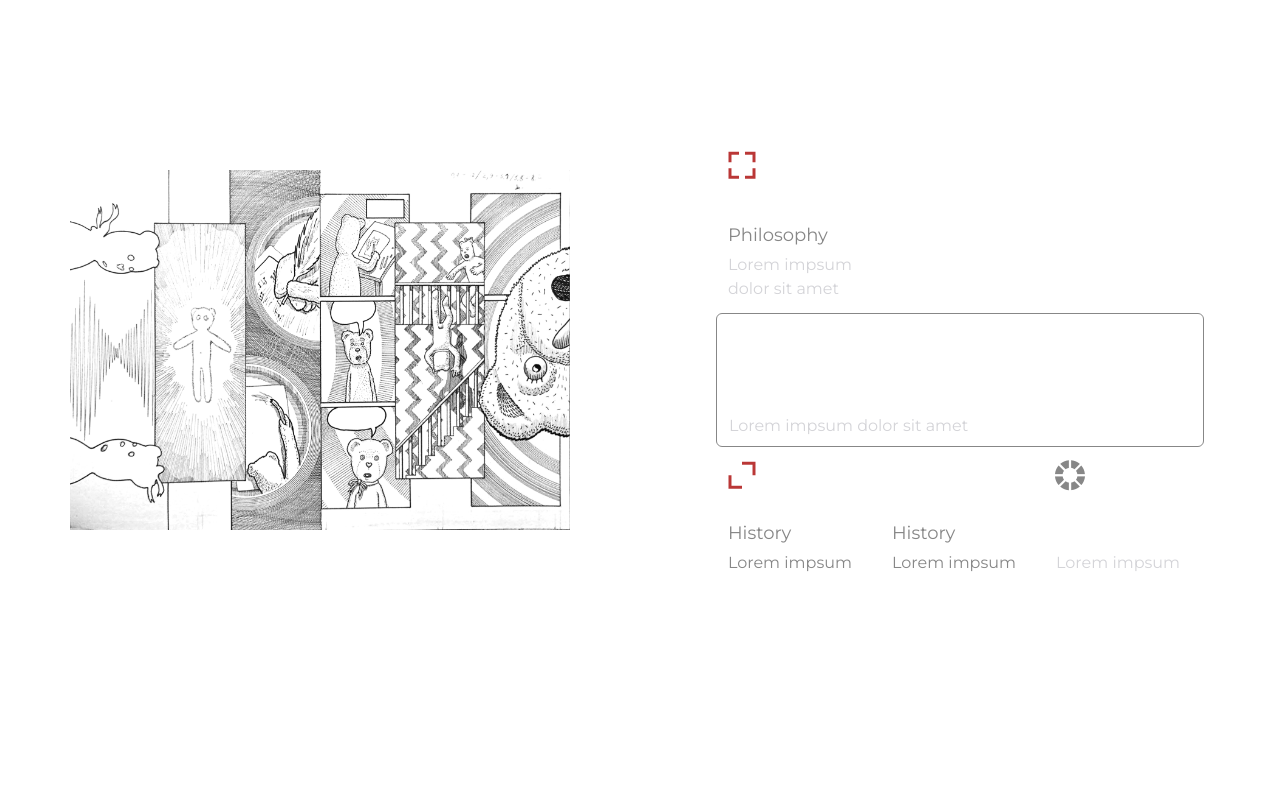
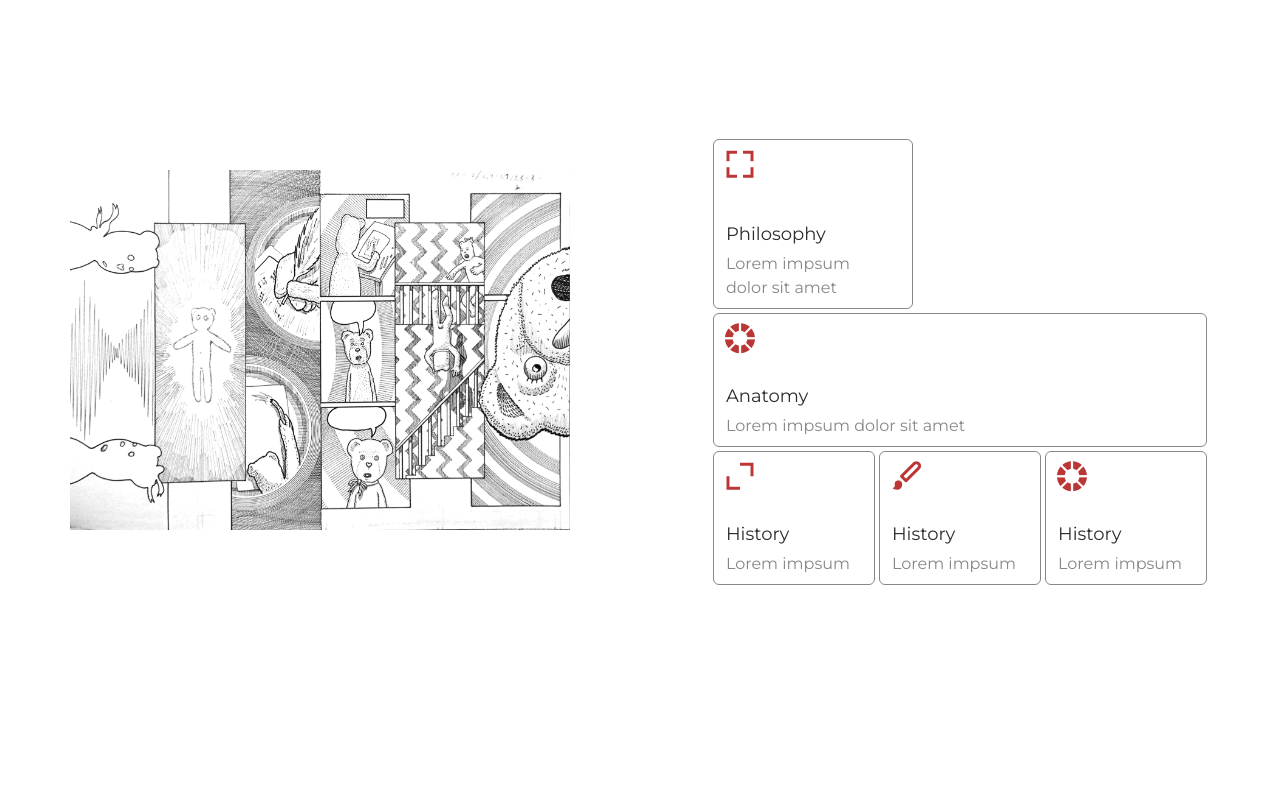
Before and after one commit to Najdorf12/gallery-app, a React (Vite) app: page /BisyLorem in a window 1280 px wide. Shown: the part 980-1780 px from the top of the page. Built offline with nearby package versions, Linux system fonts and the light colour scheme.

Commit message:
add styles

```diff
--- a/src/components/GalleryArtist.jsx
+++ b/src/components/GalleryArtist.jsx
@@ -28,30 +28,30 @@ const GalleryArtist = ({ obra }) => {
         <section className="px-2  mt-6  lg:w-1/2 flex flex-col items-center lg:justify-center ">
           {/* 01 */}
           <div className="white max-w-[650px] xl:w-[700px] 2xl:w-[800px]">
-            <div className="relative w-[200px] blackCustom  border-grayCustom pl-3 flex flex-col  pt-1 pb-2 rounded-md ">
+            <div className="relative w-[200px] blackCustom border  border-grayCustom  pl-3 flex flex-col  pt-1 pb-2 rounded-md ">
               <i className="bx bx-fullscreen text-3xl -ml-1 text-redCustom lg:text-4xl"></i>
-              <h6 className="text-grayCustom font-text2 text-base mt-6 lg:text-lg lg:mt-9">
+              <h6 className="text-blackCustom font-text2 text-base mt-6 lg:text-lg lg:mt-9">
                 Philosophy
               </h6>
-              <p className="text-balance leading-4 mt-1 pr-6 text-zinc-300 font-text2 text-sm lg:text-base">
+              <p className="text-balance leading-4 mt-1 pr-6 text-grayCustom font-text2 text-sm lg:text-base">
                 {obra?.description?.detail1}
               </p>
             </div>
             {/* 02 */}
-            <div className="relative w-full grayCustom border-[1px] border-grayCustom pl-3 flex flex-col  pt-1 pb-2 rounded-md mt-1">
-              <i className="bx bxs-color text-3xl -ml-1 text-whiteCustom lg:text-4xl"></i>
-              <h6 className="text-whiteCustom font-text2 text-base mt-6 lg:text-lg">
+            <div className="relative w-full grayCustom border-[1px] border-grayCustom  pl-3 flex flex-col  pt-1 pb-2 rounded-md mt-1">
+              <i className="bx bxs-color text-3xl -ml-1 text-redCustom lg:text-4xl"></i>
+              <h6 className="text-blackCustom font-text2 text-base mt-6 lg:text-lg">
                 Anatomy
               </h6>
-              <p className="text-balance leading-4 mt-1 pr-6 text-zinc-300 font-text2 text-sm lg:text-base">
+              <p className="text-balance leading-4 mt-1 pr-6 text-grayCustom font-text2 text-sm lg:text-base">
                 {obra?.description?.detail2}
               </p>
             </div>
             {/* 03 */}
             <div className="flex gap-1">
-              <div className="relative w-[33.33%] whiteCustom  border-grayCustom pl-3 flex flex-col  pt-1 pb-2 rounded-md mt-1">
+              <div className="relative w-[33.33%] whiteCustom  border-grayCustom  pl-3 border flex flex-col  pt-1 pb-2 rounded-md mt-1">
                 <i className="bx bx-expand-alt  text-4xl -ml-1 text-redCustom lg:text-4xl"></i>
-                <h6 className="text-grayCustom font-text2 text-base mt-6 lg:text-lg">
+                <h6 className="text-blackCustom font-text2 text-base mt-6 lg:text-lg">
                   History
                 </h6>
                 <p className="text-balance leading-4 mt-1 pr-6 text-grayCustom font-text2 text-sm lg:text-base">
@@ -59,21 +59,21 @@ const GalleryArtist = ({ obra }) => {
                 </p>
               </div>
 
-              <div className="relative w-[33.33%] blackCustom  border-grayCustom pl-3 flex flex-col  pt-1 pb-2 rounded-md mt-1">
-                <i className="bx bxs-paint text-4xl -ml-1 text-whiteCustom lg:text-4xl"></i>
-                <h6 className="text-grayCustom font-text2 text-base mt-6 lg:text-lg">
+              <div className="relative w-[33.33%] blackCustom  border-grayCustom  pl-3 border flex flex-col  pt-1 pb-2 rounded-md mt-1">
+                <i className="bx bxs-paint text-4xl -ml-1 text-redCustom lg:text-4xl"></i>
+                <h6 className="text-blackCustom font-text2 text-base mt-6 lg:text-lg">
                   History
                 </h6>
                 <p className="text-balance leading-4 mt-1 pr-6 text-grayCustom font-text2 text-sm lg:text-base">
                   {obra?.description?.detail4}
                 </p>
               </div>
-              <div className="relative w-[33.33%] redCustom  border-grayCustom pl-3 flex flex-col  pt-1 pb-2 rounded-md mt-1">
-                <i className="bx bxs-color text-4xl -ml-1 text-grayCustom lg:text-4xl"></i>
-                <h6 className="text-whiteCustom font-text2 text-base mt-6 lg:text-lg">
+              <div className="relative w-[33.33%] redCustom  border-grayCustom  pl-3 border flex flex-col  pt-1 pb-2 rounded-md mt-1">
+                <i className="bx bxs-color text-4xl -ml-1 text-redCustom lg:text-4xl"></i>
+                <h6 className="text-blackCustom font-text2 text-base mt-6 lg:text-lg">
                   History
                 </h6>
-                <p className="text-balance leading-4 mt-1 pr-6 text-zinc-300 font-text2 text-sm lg:text-base">
+                <p className="text-balance leading-4 mt-1 pr-6 text-grayCustom font-text2 text-sm lg:text-base">
                   {obra?.description?.detail5}
                 </p>
               </div>
--- a/src/components/TsParticlesBg2.jsx
+++ b/src/components/TsParticlesBg2.jsx
@@ -52,7 +52,7 @@ const TsParticlesBg2 = () => {
           speed: 1,
           straight: false,
         },
-        number: { density: { enable: true, area: 100 }, value: 100 },
+        number: { density: { enable: true, area: 100 }, value: 90 },
         opacity: {
           animation: { enable: false, minimumValue: 0.1, speed: 6, sync: false },
           random: false,
```
